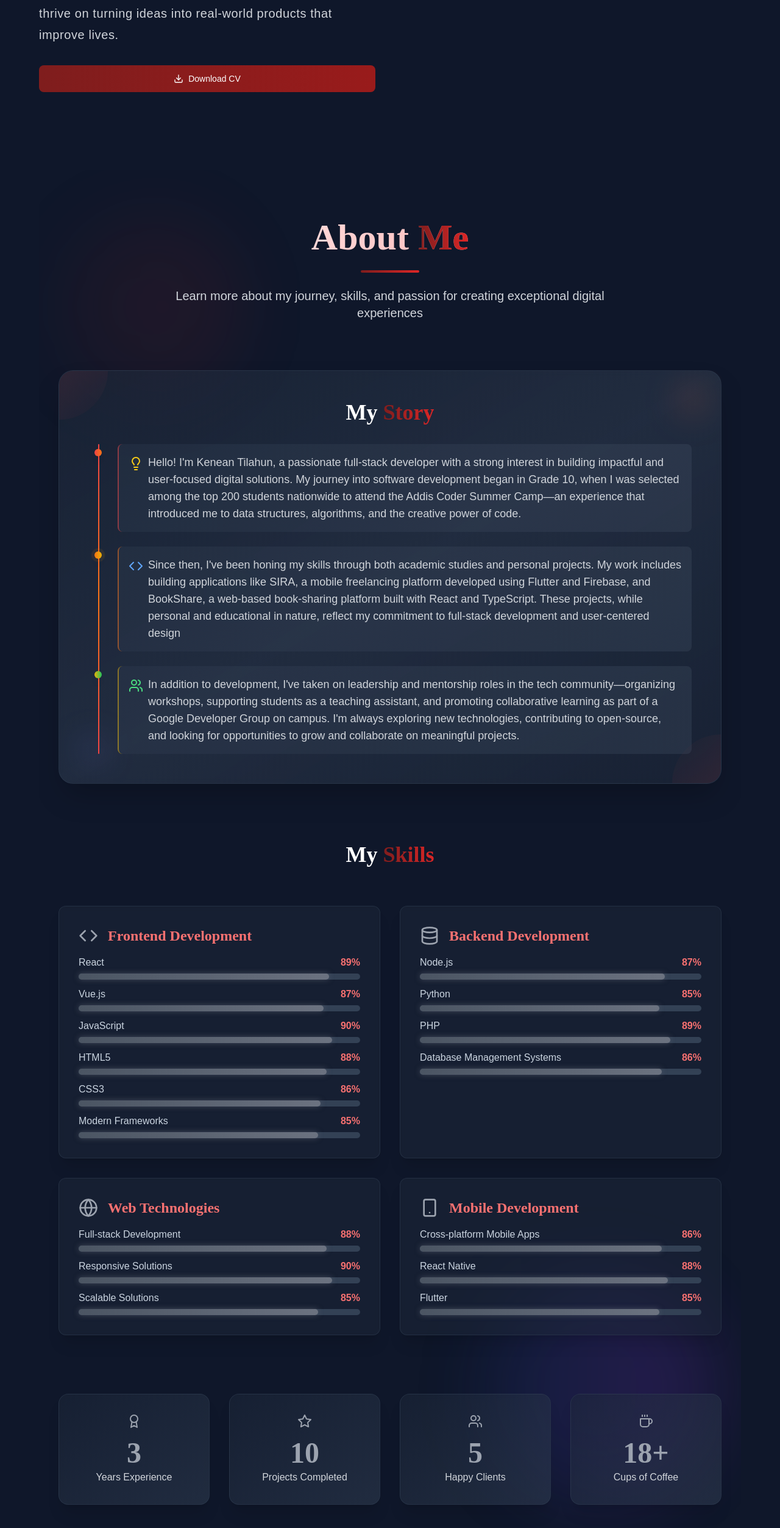
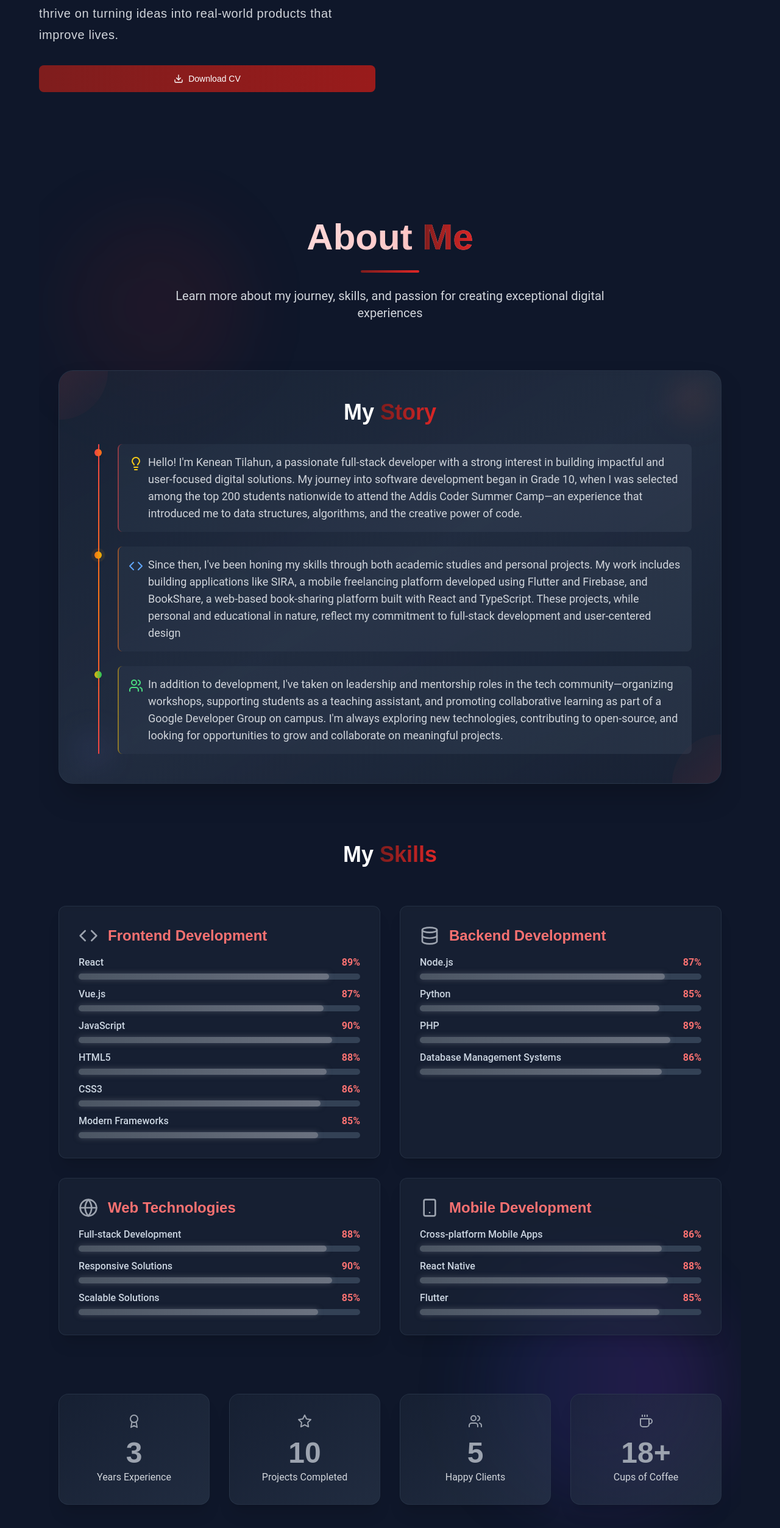
Before and after one commit to KeniKT/kenean-tilahun-portfolio, a React (Vite) app: page / in a window 1280 px wide. Shown: the part 730-3235 px from the top of the page at 61% size. Built offline with nearby package versions, Linux system fonts and the light colour scheme.

Commit message:
about page updat

```diff
--- a/src/pages/About.jsx
+++ b/src/pages/About.jsx
@@ -123,7 +123,7 @@ const About = () => {
   ];
 
   return (
-    <div className="min-h-screen bg-slate-900 text-white py-8 xs:py-10 sm:py-12 md:py-16 lg:py-20 relative overflow-hidden" style={{ fontFamily: 'Livvic, sans-serif' }}>
+    <div className="min-h-screen bg-slate-900 text-white py-8 xs:py-10 sm:py-12 md:py-16 lg:py-20 relative overflow-hidden" style={{ fontFamily: "'Roboto', sans-serif" }}>
       {/* Optimized Background Elements - Reduced for mobile performance */}
       <div className="absolute inset-0 overflow-hidden pointer-events-none">
         <div className="absolute top-6 xs:top-8 sm:top-10 md:top-20 left-3 xs:left-4 sm:left-5 md:left-10 w-32 h-32 xs:w-40 xs:h-40 sm:w-48 sm:h-48 md:w-72 md:h-72 bg-gradient-to-r from-red-900/20 to-red-600/20 rounded-full blur-3xl animate-pulse" />
@@ -138,11 +138,11 @@ const About = () => {
             headerAnimation.isVisible ? 'opacity-100 translate-y-0' : 'opacity-0 translate-y-10'
           }`}
         >
-          <h1 className="text-2xl xs:text-3xl sm:text-4xl md:text-5xl lg:text-6xl font-bold mb-3 xs:mb-4 sm:mb-6 bg-gradient-to-r from-white via-red-200 to-red-400 bg-clip-text text-transparent leading-tight" style={{ fontFamily: 'Literata, serif' }}>
+          <h1 className="text-2xl xs:text-3xl sm:text-4xl md:text-5xl lg:text-6xl font-bold mb-3 xs:mb-4 sm:mb-6 bg-gradient-to-r from-white via-red-200 to-red-400 bg-clip-text text-transparent leading-tight" style={{ fontFamily: "'Poppins', sans-serif" }}>
             About <span className="bg-gradient-to-r from-red-900 to-red-600 bg-clip-text text-transparent">Me</span>
           </h1>
           <div className="w-12 xs:w-16 sm:w-20 lg:w-24 h-1 bg-gradient-to-r from-red-900 to-red-600 mx-auto mb-3 xs:mb-4 sm:mb-6 rounded-full" />
-          <p className="text-gray-300 text-sm xs:text-base sm:text-lg lg:text-xl max-w-xs xs:max-w-sm sm:max-w-md md:max-w-2xl lg:max-w-3xl mx-auto leading-relaxed px-2 xs:px-4" style={{ fontFamily: 'Livvic, sans-serif' }}>
+          <p className="text-gray-300 text-sm xs:text-base sm:text-lg lg:text-xl max-w-xs xs:max-w-sm sm:max-w-md md:max-w-2xl lg:max-w-3xl mx-auto leading-relaxed px-2 xs:px-4" style={{ fontFamily: "'Roboto', sans-serif" }}>
             Learn more about my journey, skills, and passion for creating exceptional digital experiences
           </p>
         </div>
@@ -168,11 +168,11 @@ const About = () => {
               <div className="absolute bottom-0 right-0 w-12 h-12 xs:w-16 xs:h-16 sm:w-20 sm:h-20 bg-gradient-to-tl from-red-500/10 to-transparent rounded-tl-full" />
 
               <div className="relative z-10">
-                <h2 className="text-xl xs:text-2xl sm:text-3xl lg:text-4xl font-bold mb-4 xs:mb-6 sm:mb-8 text-center" style={{ fontFamily: 'Literata, serif' }}>
+                <h2 className="text-xl xs:text-2xl sm:text-3xl lg:text-4xl font-bold mb-4 xs:mb-6 sm:mb-8 text-center" style={{ fontFamily: "'Poppins', sans-serif" }}>
                   My <span className="bg-gradient-to-r from-red-900 to-red-600 bg-clip-text text-transparent">Story</span>
                 </h2>
 
-                <div className="space-y-4 xs:space-y-6 sm:space-y-8 text-gray-300 text-sm xs:text-base lg:text-lg leading-relaxed text-left" style={{ fontFamily: 'Livvic, sans-serif' }}>
+                <div className="space-y-4 xs:space-y-6 sm:space-y-8 text-gray-300 text-sm xs:text-base lg:text-lg leading-relaxed text-left" style={{ fontFamily: "'Roboto', sans-serif" }}>
                   {/* Enhanced timeline styling with left-aligned text */}
                   <div className="relative">
                     <div className="absolute left-4 xs:left-6 top-0 bottom-0 w-0.5 bg-gradient-to-b from-red-500 via-orange-500 to-red-500 rounded-full" />
@@ -234,7 +234,7 @@ I'm always exploring new technologies, contributing to open-source, and looking
             skillsAnimation.isVisible ? 'opacity-100 translate-y-0' : 'opacity-0 translate-y-10'
           }`}
         >
-          <h2 className="text-xl xs:text-2xl sm:text-3xl lg:text-4xl font-bold text-center mb-8 xs:mb-10 sm:mb-12 lg:mb-16" style={{ fontFamily: 'Literata, serif' }}>
+          <h2 className="text-xl xs:text-2xl sm:text-3xl lg:text-4xl font-bold text-center mb-8 xs:mb-10 sm:mb-12 lg:mb-16" style={{ fontFamily: "'Poppins', sans-serif" }}>
             My <span className="bg-gradient-to-r from-red-900 to-red-600 bg-clip-text text-transparent">Skills</span>
           </h2>
           <div className="grid grid-cols-1 lg:grid-cols-2 gap-4 xs:gap-6 sm:gap-8 max-w-6xl mx-auto">
@@ -286,7 +286,7 @@ const SkillCard = ({ skill, index, isVisible }) => {
       className={`bg-slate-800/50 backdrop-blur-sm rounded-xl xs:rounded-2xl p-4 xs:p-6 sm:p-8 border border-slate-700/50 shadow-xl relative overflow-hidden group transition-all duration-800 h-full flex flex-col hover:scale-105 focus-within:scale-105 cursor-pointer min-h-[44px] focus:outline-none focus:ring-2 focus:ring-red-500 focus:ring-offset-2 focus:ring-offset-slate-800 ${
         isVisible ? 'opacity-100 translate-x-0' : 'opacity-0 -translate-x-10'
       }`}
-      style={{ transitionDelay: `${index * 150}ms`, fontFamily: 'Livvic, sans-serif' }}
+      style={{ transitionDelay: `${index * 150}ms`, fontFamily: "'Roboto', sans-serif" }}
       tabIndex={0}
       role="button"
       aria-label={`View ${skill.name} skills`}
@@ -299,7 +299,7 @@ const SkillCard = ({ skill, index, isVisible }) => {
           <div className="flex-shrink-0 text-white group-hover:scale-110 group-focus:scale-110 transition-transform duration-300">
             {skill.logo}
           </div>
-          <h3 className="text-lg xs:text-xl sm:text-2xl font-bold text-red-400 leading-tight text-left" style={{ fontFamily: 'Literata, serif' }}>
+          <h3 className="text-lg xs:text-xl sm:text-2xl font-bold text-red-400 leading-tight text-left" style={{ fontFamily: "'Poppins', sans-serif" }}>
             {skill.name}
           </h3>
         </div>
@@ -312,10 +312,10 @@ const SkillCard = ({ skill, index, isVisible }) => {
             return (
               <div key={skillIndex} className="space-y-1.5 xs:space-y-2">
                 <div className="flex justify-between items-center">
-                  <span className="text-slate-300 text-xs xs:text-sm sm:text-base font-medium truncate pr-2 text-left" style={{ fontFamily: 'Livvic, sans-serif' }}>
+                  <span className="text-slate-300 text-xs xs:text-sm sm:text-base font-medium truncate pr-2 text-left" style={{ fontFamily: "'Roboto', sans-serif" }}>
                     {individualSkill.name}
                   </span>
-                  <span className="text-red-400 text-xs xs:text-sm sm:text-base font-bold flex-shrink-0" style={{ fontFamily: 'Livvic, sans-serif' }}>
+                  <span className="text-red-400 text-xs xs:text-sm sm:text-base font-bold flex-shrink-0" style={{ fontFamily: "'Roboto', sans-serif" }}>
                     {individualSkill.percentage}%
                   </span>
                 </div>
@@ -358,7 +358,7 @@ const StatCard = ({ stat, index, isVisible }) => {
       className={`bg-gradient-to-br from-slate-800/50 to-slate-700/50 backdrop-blur-sm p-3 xs:p-4 sm:p-6 lg:p-8 rounded-lg xs:rounded-xl sm:rounded-2xl text-center border border-slate-700/50 shadow-xl relative overflow-hidden group transition-all duration-800 hover:scale-105 focus:scale-105 cursor-pointer min-h-[44px] focus:outline-none focus:ring-2 focus:ring-red-500 focus:ring-offset-2 focus:ring-offset-slate-800 ${
         isVisible ? 'opacity-100 scale-100' : 'opacity-0 scale-95'
       }`}
-      style={{ transitionDelay: `${index * 100}ms`, fontFamily: 'Livvic, sans-serif' }}
+      style={{ transitionDelay: `${index * 100}ms`, fontFamily: "'Roboto', sans-serif" }}
       tabIndex={0}
       role="button"
       aria-label={`${displayCount} ${stat.label}`}
@@ -369,10 +369,10 @@ const StatCard = ({ stat, index, isVisible }) => {
       <div className="text-gray-400 mb-2 xs:mb-3 sm:mb-4 relative z-10 group-hover:rotate-12 group-focus:rotate-12 transition-transform duration-300 flex justify-center">
         {stat.icon}
       </div>
-      <div className="text-2xl xs:text-3xl sm:text-4xl lg:text-5xl font-bold text-gray-400 mb-1 xs:mb-2 relative z-10" style={{ fontFamily: 'Literata, serif' }}>
+      <div className="text-2xl xs:text-3xl sm:text-4xl lg:text-5xl font-bold text-gray-400 mb-1 xs:mb-2 relative z-10" style={{ fontFamily: "'Poppins', sans-serif" }}>
         {displayCount}
       </div>
-      <p className="text-gray-300 group-hover:text-white group-focus:text-white transition-colors duration-300 relative z-10 text-xs xs:text-sm sm:text-base leading-tight" style={{ fontFamily: 'Livvic, sans-serif' }}>
+      <p className="text-gray-300 group-hover:text-white group-focus:text-white transition-colors duration-300 relative z-10 text-xs xs:text-sm sm:text-base leading-tight" style={{ fontFamily: "'Roboto', sans-serif" }}>
         {stat.label}
       </p>
     </div>
```
